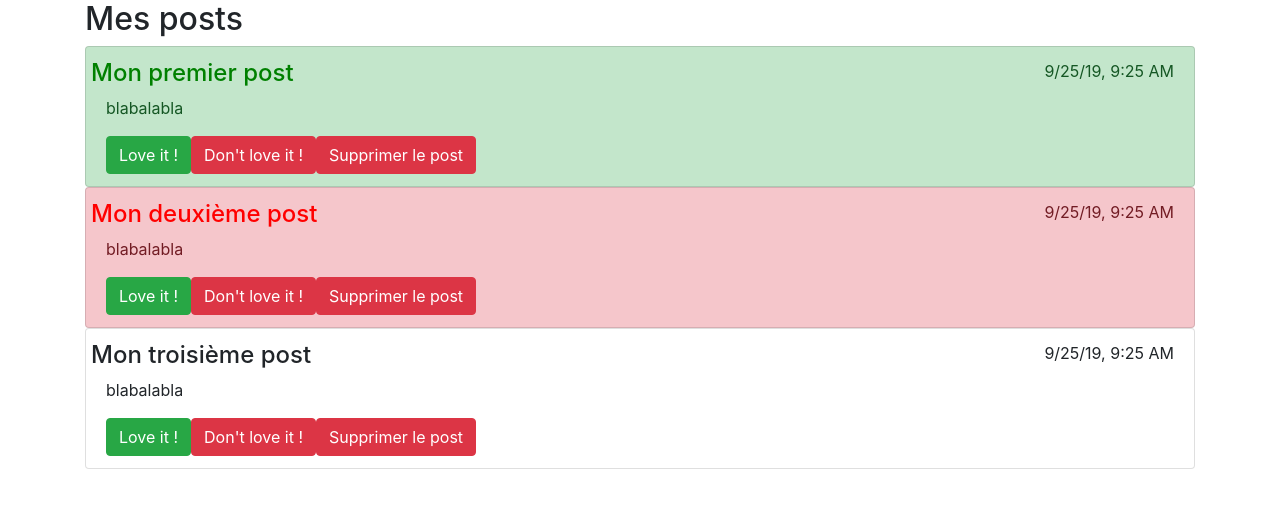
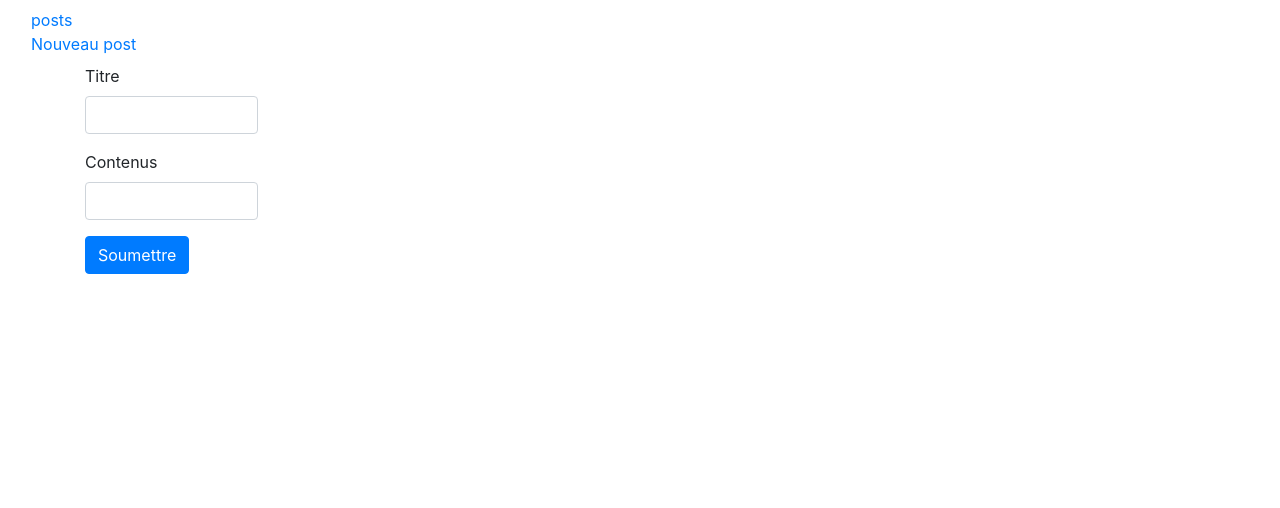
Before and after one commit to florianlassalle/angular-activite1, an Angular app: page /new in a window 1280 px wide. Shown: the top 508 px of the page. Built offline with nearby package versions, Linux system fonts and the light colour scheme.

Commit message:
ajout de la gestion des routes

```diff
--- a/src/app/app.component.html
+++ b/src/app/app.component.html
@@ -1,9 +1,17 @@
+<nav class="navbar navbar-default">
+  <div class="container-fluid">
+    <div class="navbar-collapse">
+      <ul class="nav navbar-nav">
+        <li routerLinkActive="active"><a routerLink="posts">posts</a></li>
+        <li routerLinkActive="active"><a routerLink="new">Nouveau post</a></li>
+      </ul>
+    </div>
+  </div>
+</nav>
 <div class="container">
   <div class="row">
-    <div class="col-lg-12">
-
-        <app-post-list [postList]= "posts"></app-post-list>
-
+    <div class="col-xs-12">
+      <router-outlet></router-outlet>
     </div>
   </div>
 </div>
--- a/src/app/app.module.ts
+++ b/src/app/app.module.ts
@@ -8,9 +8,20 @@ import { PostListItemComponent } from './post-list-item/post-list-item.component
 import { PostListComponent } from './post-list/post-list.component';
 import { PostsService } from './services/posts.service';
 import { NewPostComponent } from './new-post/new-post.component';
+import { Routes } from '@angular/router';
+import { RouterModule } from '@angular/router';
+
+
+
+const appRoutes: Routes = [
+  { path: 'posts', component: PostListComponent },
+  { path: 'posts/:id',component: PostListItemComponent },
+  { path: 'new',component: NewPostComponent },
+  { path: '',component: PostListComponent },
+];
 
 @NgModule({
-  imports:      [ BrowserModule, FormsModule, ReactiveFormsModule ],
+  imports:      [ BrowserModule, FormsModule, ReactiveFormsModule, RouterModule.forRoot(appRoutes) ],
   declarations: [ AppComponent, HelloComponent, PostListItemComponent, PostListComponent, NewPostComponent ],
   bootstrap:    [ AppComponent ],
   providers: [PostsService]
--- a/src/app/new-post/new-post.component.ts
+++ b/src/app/new-post/new-post.component.ts
@@ -1,6 +1,7 @@
 import { Component, OnInit } from '@angular/core';
 import { FormGroup, FormBuilder, Validators, FormArray } from '@angular/forms';
 import { PostsService } from '../services/posts.service';
+import { Router } from '@angular/router';
 
 @Component({
   selector: 'app-new-post',
@@ -11,7 +12,7 @@ export class NewPostComponent implements OnInit {
 
   postForm: FormGroup;
 
-  constructor(private formBuilder: FormBuilder, private postsService: PostsService) { }
+  constructor(private formBuilder: FormBuilder, private postsService: PostsService, private router: Router) { }
 
   ngOnInit() {
     this.initForm();
@@ -27,7 +28,7 @@ export class NewPostComponent implements OnInit {
   onSubmitForm(){
     const formValue = this.postForm.value;
     this.postsService.addPost(formValue['title'], formValue['content']);
-
+    this.router.navigate(['/posts']);
 
   }
 }
--- a/src/app/post-list/post-list.component.html
+++ b/src/app/post-list/post-list.component.html
@@ -1,6 +1,6 @@
 <h2>Mes posts</h2>
   <ul class="list-group">
-    <app-post-list-item *ngFor="let post of postList"
+    <app-post-list-item *ngFor="let post of posts"
                       [postId]="post.id"
                       [postTitle]="post.title"
                       [postContent]="post.content"
--- a/src/app/post-list/post-list.component.ts
+++ b/src/app/post-list/post-list.component.ts
@@ -1,5 +1,8 @@
 import { Component, OnInit, Input } from '@angular/core';
-import { Post } from '../models/post.model';
+import {Post} from '../models/post.model';
+import { Subscription } from 'rxjs/Subscription';
+import { PostsService } from '../services/posts.service';
+
 
 @Component({
   selector: 'app-post-list',
@@ -8,11 +11,21 @@ import { Post } from '../models/post.model';
 })
 export class PostListComponent implements OnInit {
 
-  @Input() postList: Post;
+  posts: Post[];
+  postSubscription: Subscription;
 
-  constructor() { }
+  constructor(private postsService: PostsService){
 
-  ngOnInit() {
   }
 
+  ngOnInit(){
+    this.postSubscription = this.postsService.postsSubject.subscribe(
+      (posts: Post[]) => {
+        this.posts = posts;
+      }
+    )
+    this.postsService.emitAppareilSubject();
+  }
+
+
 }
```
